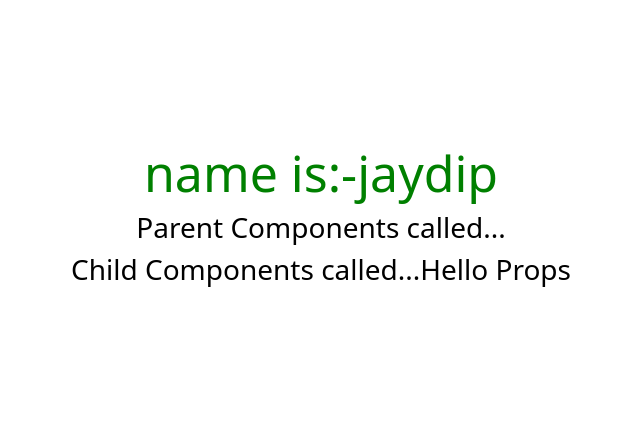
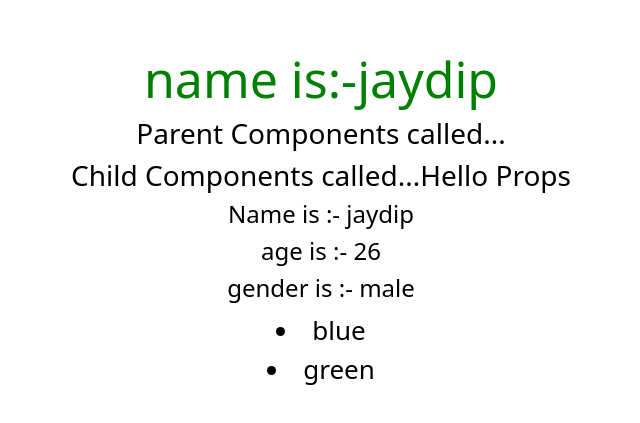
Before and after one commit to Jaydip1510/React_JS, a React (Create React App) app in the folder demo/: page / in a window 1280 px wide. Shown: the part 181-604 px from the top of the page, without its empty margins (319-959 px from the left). Built offline with nearby package versions, Linux system fonts and the light colour scheme.

Commit message:
propsexample

```diff
--- a/demo/src/components/Props.jsx
+++ b/demo/src/components/Props.jsx
@@ -3,10 +3,27 @@ import PropsChild from "./PropsChild";
 
 const PropsExample = () => {
     const msg = "Hello Props"
+    const user = {
+        name:"jaydip",
+        age:26,
+        gender:"male",
+    }
+    const arrDetails = [
+        {
+         color:'blue',
+         data:"abc",
+         status:false
+       },
+       {
+        color:'green',
+        data:"pqr",
+        status:true
+       }
+   ]
      return (
         <div>
             <h3>Parent Components called...</h3>
-            <PropsChild message={msg} />
+            <PropsChild message={msg} userInfo ={user} arrInfo ={arrDetails} />
         </div>
      )
 }
--- a/demo/src/components/PropsChild.jsx
+++ b/demo/src/components/PropsChild.jsx
@@ -4,6 +4,14 @@ const PropsChild = (props) => {
     return (
         <div>
              <h3>Child Components called...{props.message}</h3>
+             <h4>Name is :- {props.userInfo.name}</h4>
+             <h4>age is :- {props.userInfo.age}</h4>
+             <h4>gender is :- {props.userInfo.gender}</h4>
+             {
+                props.arrInfo.map((i)=>{
+                    return <li>{i.color}</li>
+                })
+             }
         </div>
     )
 }
```
